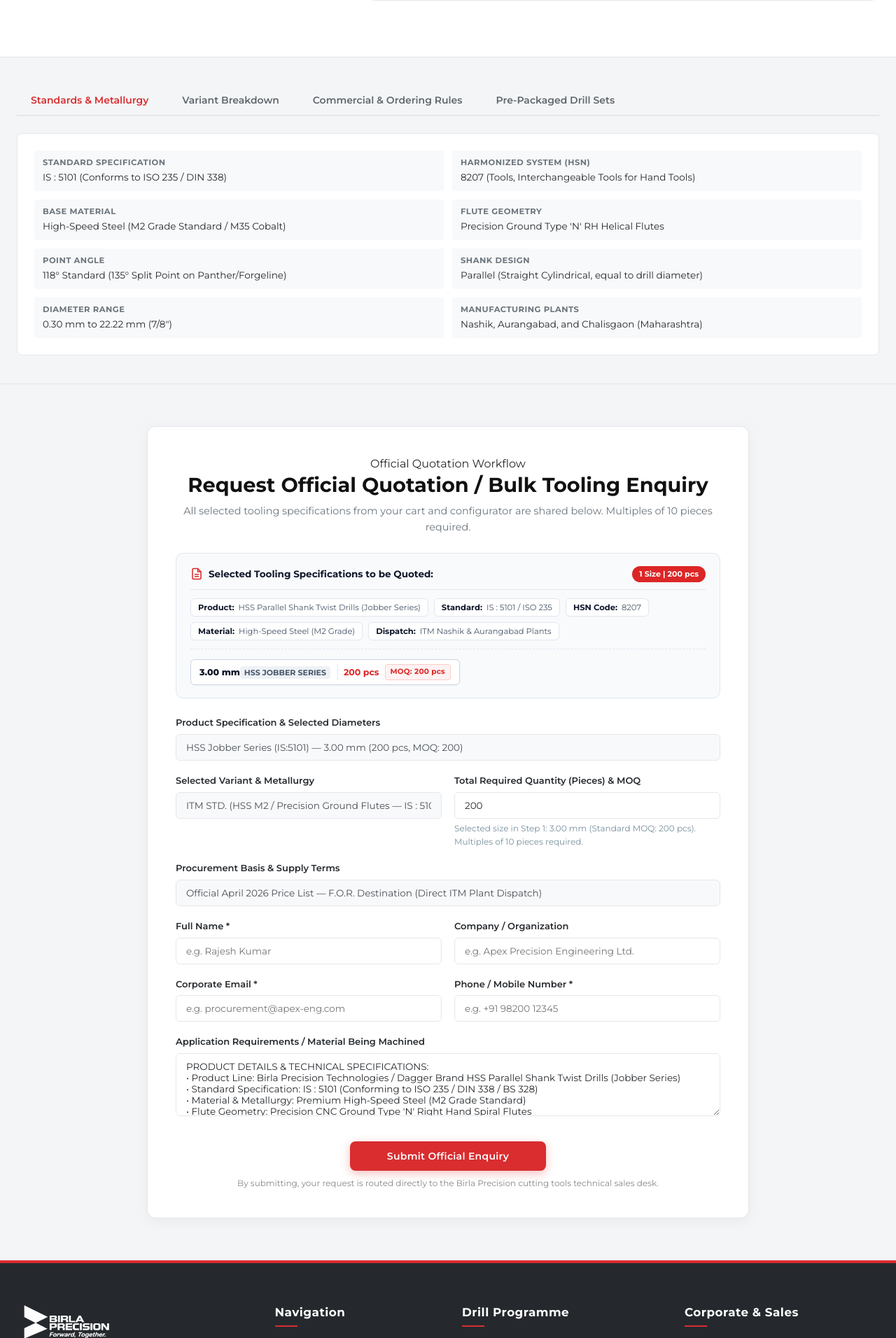
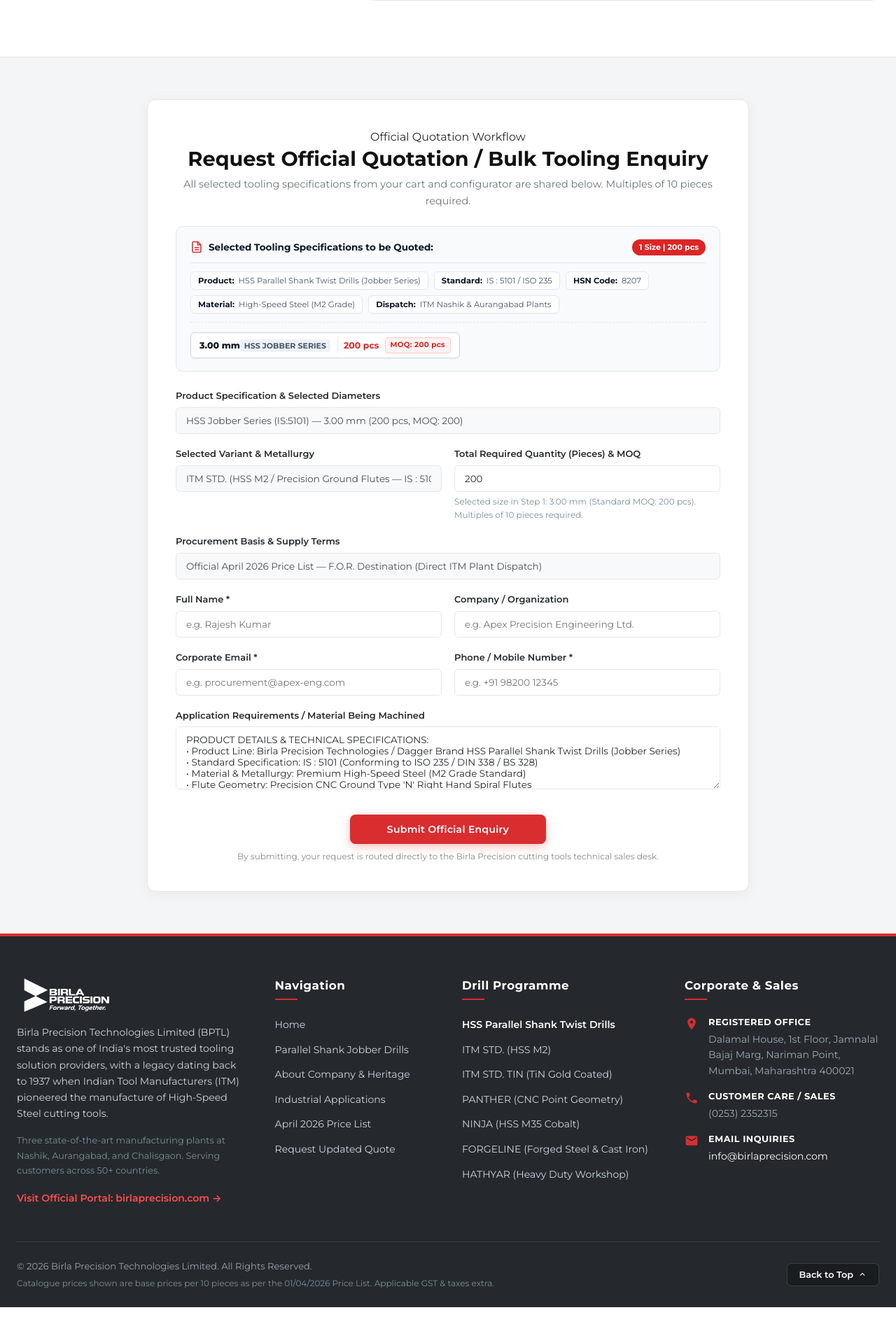
Before and after one commit to SoumyaPrakashNayak/Birla-Precision, a PHP site: page /products/parallel-shank-twist-drills.php in a window 1280 px wide. Shown: the part 1025-2937 px from the top of the page at 70% size. After the commit the page ends 2893 px from the top, so only its background shows below. Run offline with PHP 8.4, Linux system fonts and the light colour scheme.

Commit message:
Remove technical specifications and application tabs section from parallel-shank-twist-drills.php

```diff
--- a/products/parallel-shank-twist-drills.php
+++ b/products/parallel-shank-twist-drills.php
@@ -314,123 +314,6 @@
 </section>
 
 <!-- ==========================================================================
-     TECHNICAL SPECIFICATIONS & APPLICATION TABS
-     ========================================================================== -->
-<section class="product-tabs-section">
-  <div class="container">
-
-    <div class="tab-nav-list" role="tablist">
-      <button type="button" class="tab-btn is-active" data-tab="specs" role="tab">Standards &amp; Metallurgy</button>
-      <button type="button" class="tab-btn" data-tab="variants" role="tab">Variant Breakdown</button>
-      <button type="button" class="tab-btn" data-tab="commercial" role="tab">Commercial &amp; Ordering Rules</button>
-      <button type="button" class="tab-btn" data-tab="sets" role="tab">Pre-Packaged Drill Sets</button>
-    </div>
-
-    <!-- Tab 1: Standards & Metallurgy -->
-    <div class="tab-content-panel is-active" id="tab-specs">
-      <div class="specs-data-grid">
-        <div class="specs-data-row">
-          <strong>Standard Specification</strong>
-          <span>IS : 5101 (Conforms to ISO 235 / DIN 338)</span>
-        </div>
-        <div class="specs-data-row">
-          <strong>Harmonized System (HSN)</strong>
-          <span>8207 (Tools, Interchangeable Tools for Hand Tools)</span>
-        </div>
-        <div class="specs-data-row">
-          <strong>Base Material</strong>
-          <span>High-Speed Steel (M2 Grade Standard / M35 Cobalt)</span>
-        </div>
-        <div class="specs-data-row">
-          <strong>Flute Geometry</strong>
-          <span>Precision Ground Type 'N' RH Helical Flutes</span>
-        </div>
-        <div class="specs-data-row">
-          <strong>Point Angle</strong>
-          <span>118&deg; Standard (135&deg; Split Point on Panther/Forgeline)</span>
-        </div>
-        <div class="specs-data-row">
-          <strong>Shank Design</strong>
-          <span>Parallel (Straight Cylindrical, equal to drill diameter)</span>
-        </div>
-        <div class="specs-data-row">
-          <strong>Diameter Range</strong>
-          <span>0.30 mm to 22.22 mm (7/8")</span>
-        </div>
-        <div class="specs-data-row">
-          <strong>Manufacturing Plants</strong>
-          <span>Nashik, Aurangabad, and Chalisgaon (Maharashtra)</span>
-        </div>
-      </div>
-    </div>
-
-    <!-- Tab 2: Variant Breakdown -->
-    <div class="tab-content-panel" id="tab-variants">
-      <div class="specs-data-grid">
-        <div class="specs-data-row">
-          <strong>ITM STD.</strong>
-          <span>Standard M2 High-Speed Steel. Ideal for mild steel, structural steel, and cast iron.</span>
-        </div>
-        <div class="specs-data-row">
-          <strong>ITM STD. TIN</strong>
-          <span>Titanium Nitride coated. Reduces thermal buildup and wear during high-volume production.</span>
-        </div>
-        <div class="specs-data-row">
-          <strong>PANTHER</strong>
-          <span>CNC ground point geometry. Reduces thrust force; ideal for stainless steel &amp; tough alloys.</span>
-        </div>
-        <div class="specs-data-row">
-          <strong>NINJA</strong>
-          <span>HSS M35 Cobalt grade. Maximum heat hardness and razor-sharp accuracy for high-tensile alloys.</span>
-        </div>
-        <div class="specs-data-row">
-          <strong>FORGELINE</strong>
-          <span>Robust flute web design. Engineered specifically for forged steel and abrasive cast irons.</span>
-        </div>
-        <div class="specs-data-row">
-          <strong>HATHYAR</strong>
-          <span>Heavy-duty fabrication shop drill. High torsional strength for rigorous workshop conditions.</span>
-        </div>
-      </div>
-    </div>
-
-    <!-- Tab 3: Commercial & Ordering Rules (From PDF Page 3 & 22) -->
-    <div class="tab-content-panel" id="tab-commercial">
-      <div style="background-color:#F8F9FA;padding:24px;border-radius:6px;border:1px solid #ECEFF1;font-size:0.88rem;line-height:1.7;">
-        <h4 style="font-family:var(--font-heading);color:#111;margin-bottom:12px;">Official Commercial Terms (Effective 1st April 2026):</h4>
-        <ol style="margin-left:20px;display:flex;flex-direction:column;gap:8px;">
-          <li><strong>Quotation Terms:</strong> Official B2B quotations are issued on request. GST and applicable government levies will be itemized on the official quote.</li>
-          <li><strong>Packaging &amp; Order Quantities:</strong> All sizes must be ordered in multiples of 10 only as per IS : 5101.</li>
-          <li><strong>Minimum Order Quantity (MOQ):</strong> Standard packaging MOQ applies for each diameter (e.g. 200 pcs, 100 pcs, 20 pcs as noted).</li>
-          <li><strong>Non-Listed Intermediate Sizes:</strong> For non-listed intermediate sizes, quotation will be provided upon engineering assessment.</li>
-          <li><strong>Special Flutes:</strong> Quick spiral, slow spiral, or tenon shanks can be manufactured and quoted upon request.</li>
-          <li><strong>Dispatch Terms:</strong> Quotations are issued on an F.O.R. destination basis direct from plant dispatch.</li>
-        </ol>
-      </div>
-    </div>
-
-    <!-- Tab 4: Pre-Packaged Drill Sets (From PDF Page 22) -->
-    <div class="tab-content-panel" id="tab-sets">
-      <div class="specs-data-grid">
-        <div class="specs-data-row">
-          <strong>Jobber Drill 13 Pcs. Set (1/64" Rise)</strong>
-          <span>Range: 1/16" to 1/4" &bull; <strong>Quotation on Official Request</strong></span>
-        </div>
-        <div class="specs-data-row">
-          <strong>Hathyar Drill 13 Pcs. Set (1/64" Rise)</strong>
-          <span>Range: 1/16" to 1/4" &bull; <strong>Quotation on Official Request</strong></span>
-        </div>
-        <div class="specs-data-row">
-          <strong>Hathyar Drill 25 Pcs. Set (0.5mm Rise)</strong>
-          <span>Range: 1.00 mm to 13.00 mm &bull; <strong>Quotation on Official Request</strong></span>
-        </div>
-      </div>
-    </div>
-
-  </div>
-</section>
-
-<!-- ==========================================================================
      PRODUCT ENQUIRY & OFFICIAL QUOTATION WORKFLOW
      ========================================================================== -->
 <section class="enquiry-section" id="enquiry">
```
